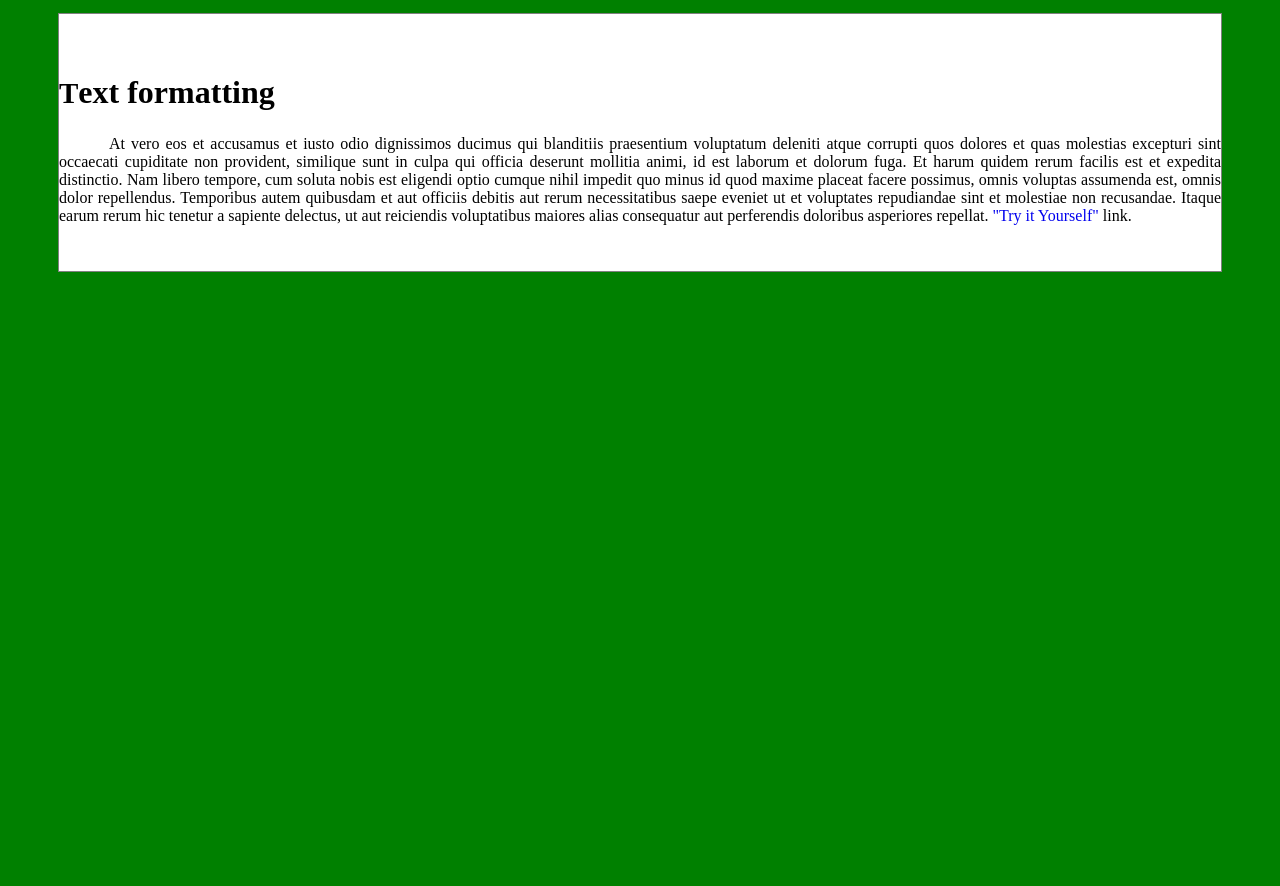
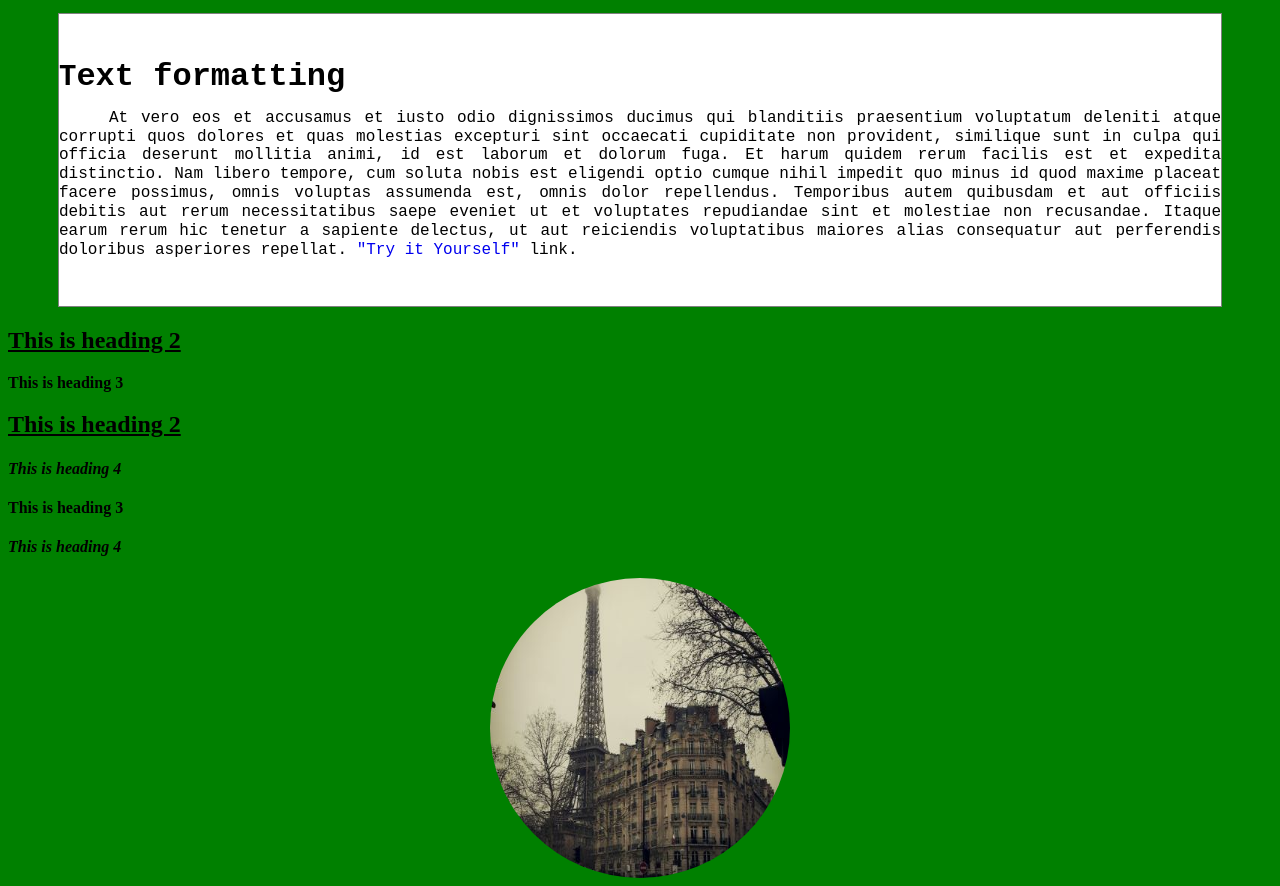
Before and after one commit to danielszamalk/cssgyakorlas241019, a plain HTML site: page index.html in a window 1280 px wide. Shown: the part 641-1527 px from the top of the page. Before the commit the page ends 921 px from the top, so only its background shows below. Drawn offline with Linux system fonts and the light colour scheme.

Commit message:
kész szövegformázások

```diff
--- a/index.html
+++ b/index.html
@@ -52,5 +52,15 @@
                delectus, ut aut reiciendis voluptatibus maiores alias consequatur aut perferendis doloribus
                asperiores repellat. <a target="_blank" href="adri.html">"Try it Yourself"</a> link.</p>
                </div>
+
+               <h2>This is heading 2</h2>
+               <p class="vastag">This is heading 3</p>
+               <h2>This is heading 2</h2>
+               <h4>This is heading 4</h4>
+               <p class="vastag">This is heading 3<p>
+               <h4>This is heading 4</h4>
+
+               <img src="paris.jpg" alt="Paris", id="parizs">
+
 </body>
 </html>
--- a/megjelenes.css
+++ b/megjelenes.css
@@ -20,8 +20,21 @@ margin-right: 50px;
 text-align: justify;
 padding-top: 30px;
 padding-bottom: 30px;
+font-family: 'Courier New', Courier, monospace;
+line-height: 0.5cm;
 }
 #kezdobetu{font-variant: small-caps;
 font-size: 130%;} /*nagybetűs a text-transform uppercase*/
 div p{text-indent: 50px;}
 #szoveg a{text-decoration: none;}
+h2{text-decoration: underline;}
+.vastag{font-weight: bold;}
+h4{font-style: italic;}
+#parizs{
+    border-radius: 50%;
+    width: 300px;
+    height: 300px;
+    display: block;
+    margin-left: auto;
+    margin-right: auto;
+}
```
